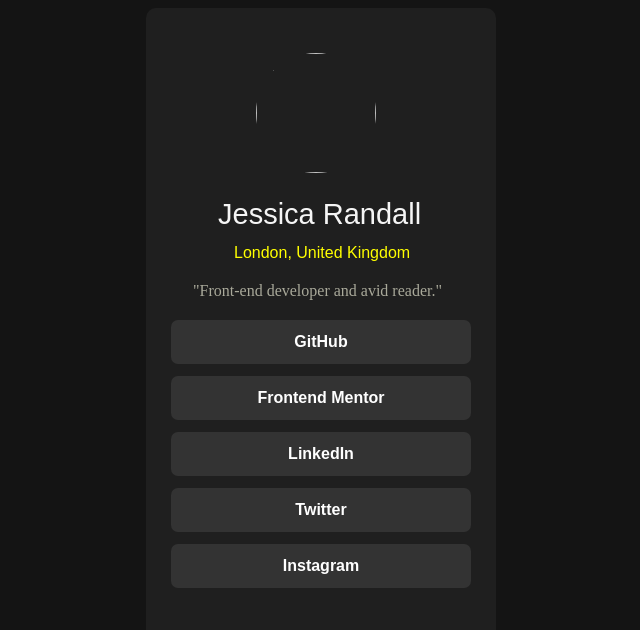
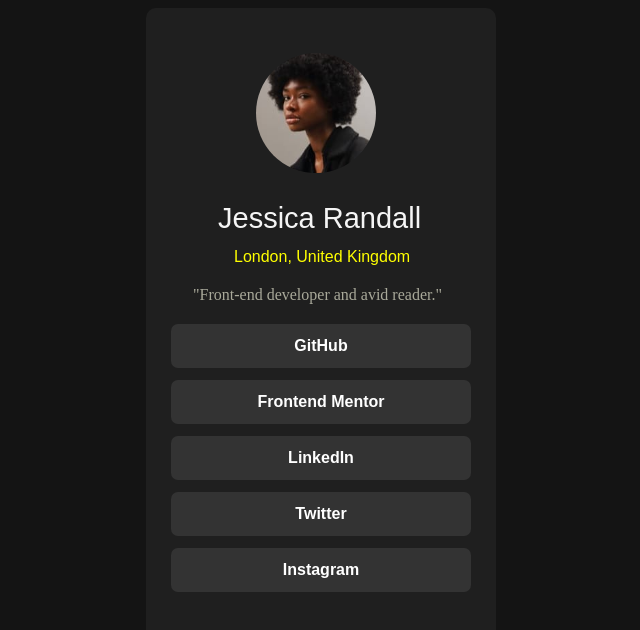
Before and after one commit to pranavn04/social-profile-frontend-mentor-challenge, a plain HTML site: page index.html in a window 1280 px wide. Shown: the whole page, without its empty margins (319-959 px from the left). Drawn offline with Linux system fonts and the light colour scheme; the site is published under a folder, as on GitHub Pages, so addresses that start at the root find nothing.

Commit message:
Update index.html

```diff
--- a/index.html
+++ b/index.html
@@ -28,7 +28,7 @@
   <body>
     <main>
       <img
-        src="/avatar-jessica.jpeg"
+        src="avatar-jessica.jpeg"
         alt=""
       />
       <div id="name">Jessica Randall</div>
```
